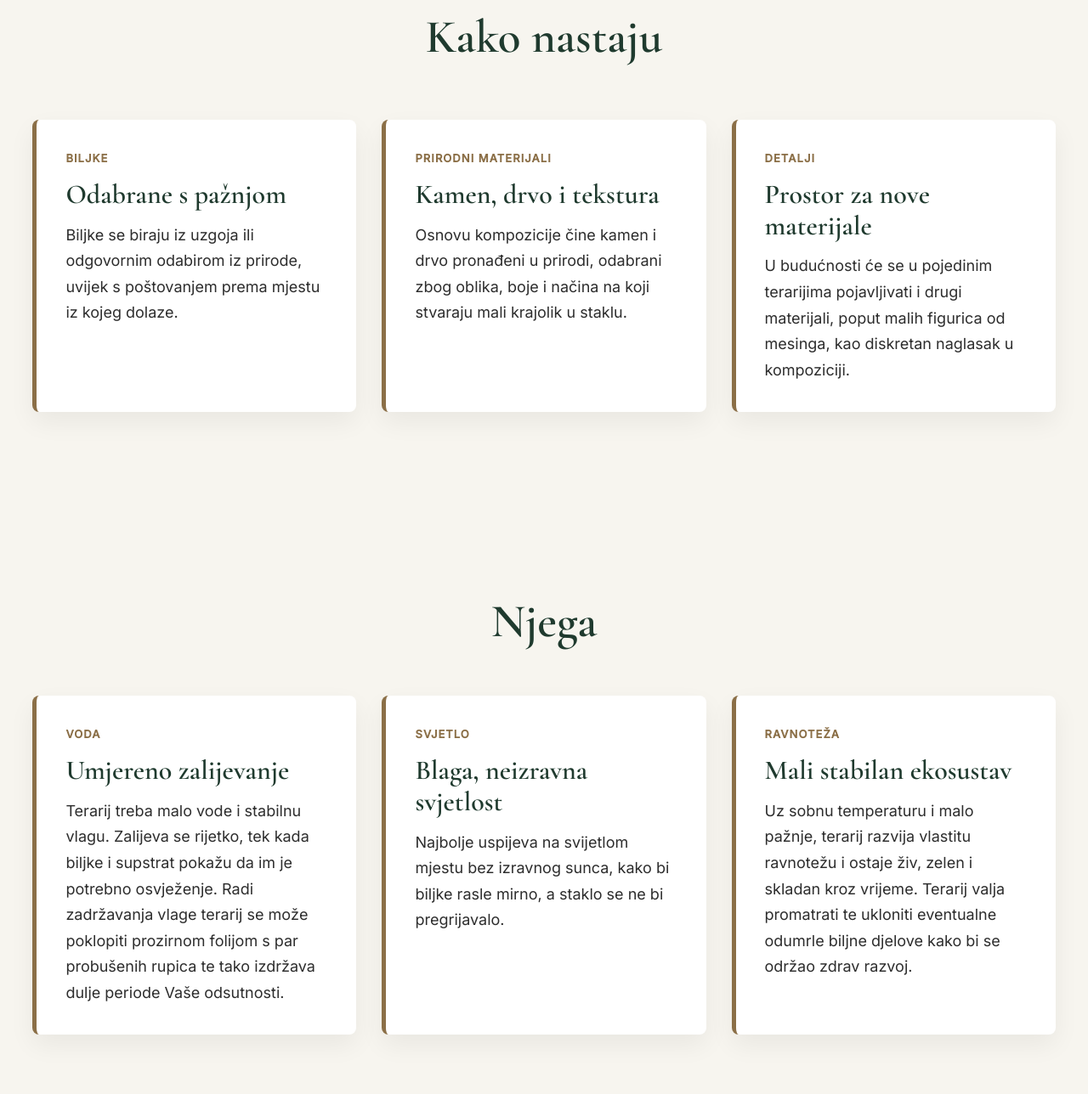
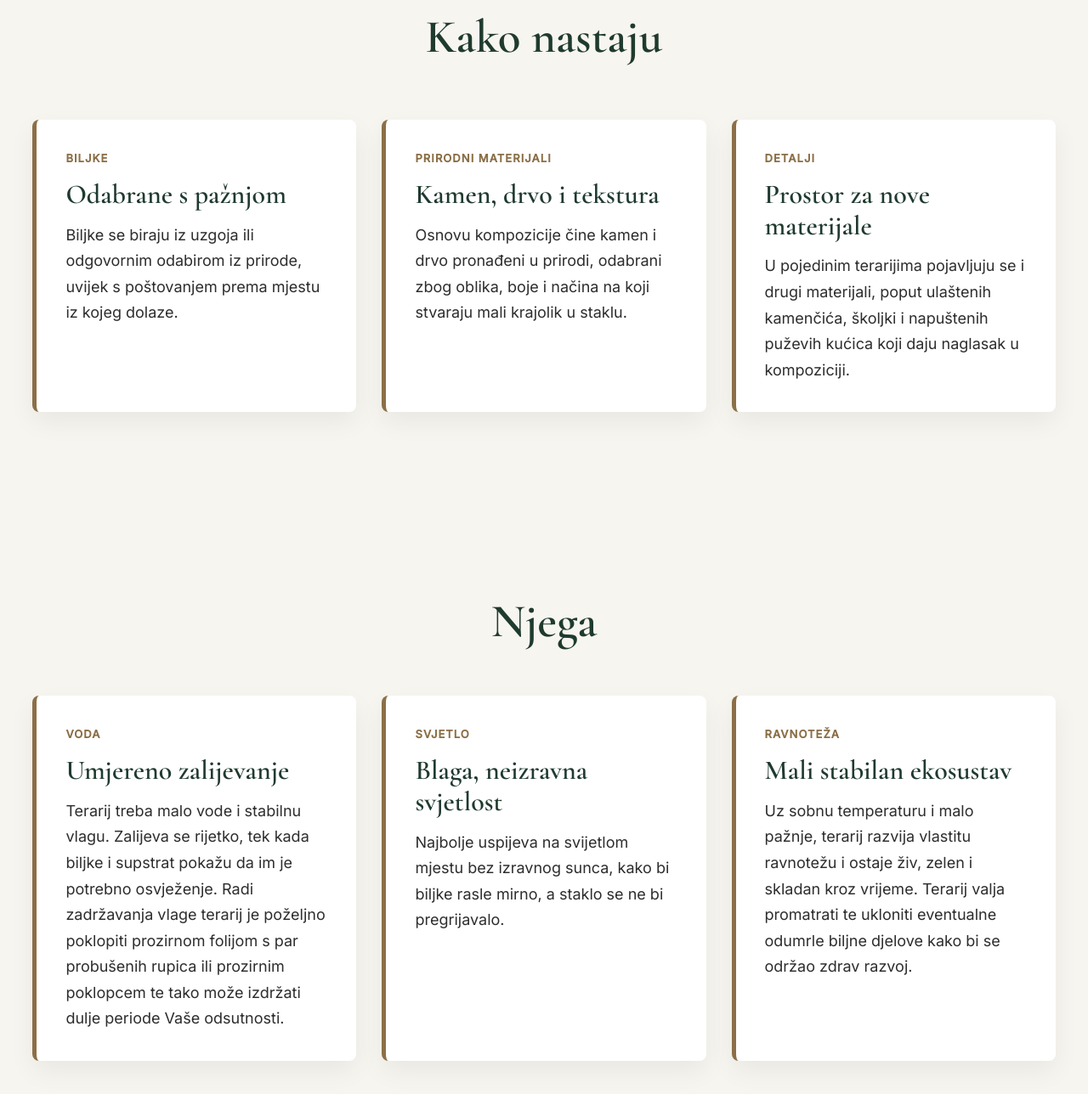
Before and after one commit to forest-in-glass/forest-in-glass.github.io, a plain HTML site: page index.html in a window 1280 px wide. Shown: the part 4438-5726 px from the top of the page at 85% size. Drawn offline with nearby package versions, Linux system fonts and the light colour scheme.

Commit message:
Update index.html

```diff
--- a/index.html
+++ b/index.html
@@ -102,8 +102,8 @@
                     <span class="info-label">Detalji</span>
                     <h3>Prostor za nove materijale</h3>
                     <p>
-                        U budućnosti će se u pojedinim terarijima pojavljivati i drugi materijali,
-                        poput malih figurica od mesinga, kao diskretan naglasak u kompoziciji.
+                        U pojedinim terarijima pojavljuju se i drugi materijali,
+                        poput ulaštenih kamenčića, školjki i napuštenih puževih kućica koji daju naglasak u kompoziciji.
                     </p>
                 </article>
             </div>
@@ -120,7 +120,7 @@
                     <h3>Umjereno zalijevanje</h3>
                     <p>
                         Terarij treba malo vode i stabilnu vlagu. Zalijeva se rijetko, tek kada
-                        biljke i supstrat pokažu da im je potrebno osvježenje. Radi zadržavanja vlage terarij se može poklopiti prozirnom folijom s par probušenih rupica te tako izdržava dulje periode Vaše odsutnosti.
+                        biljke i supstrat pokažu da im je potrebno osvježenje. Radi zadržavanja vlage terarij je poželjno poklopiti prozirnom folijom s par probušenih rupica ili prozirnim poklopcem te tako može izdržati dulje periode Vaše odsutnosti.
                     </p>
                 </article>
 
```
